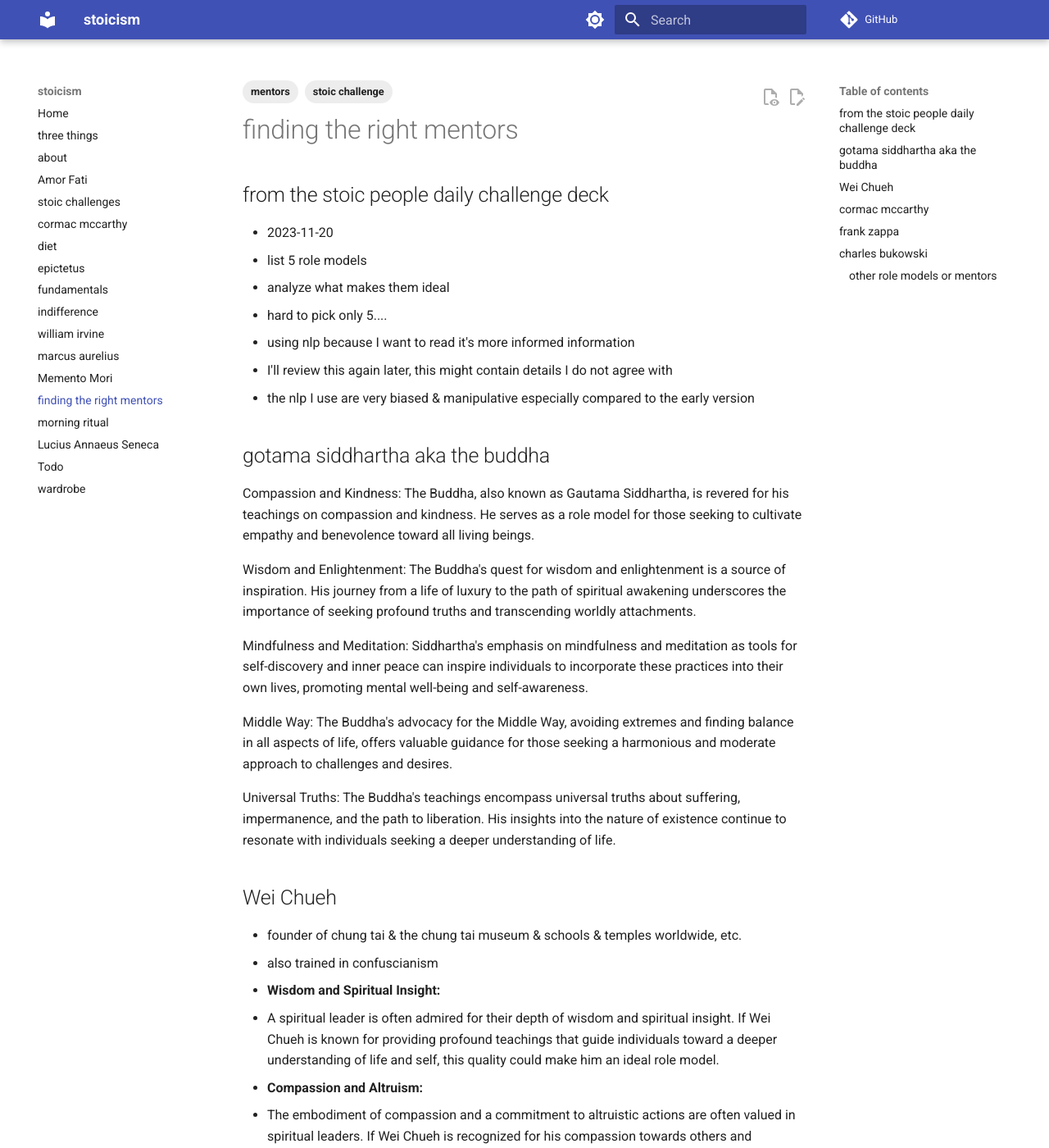
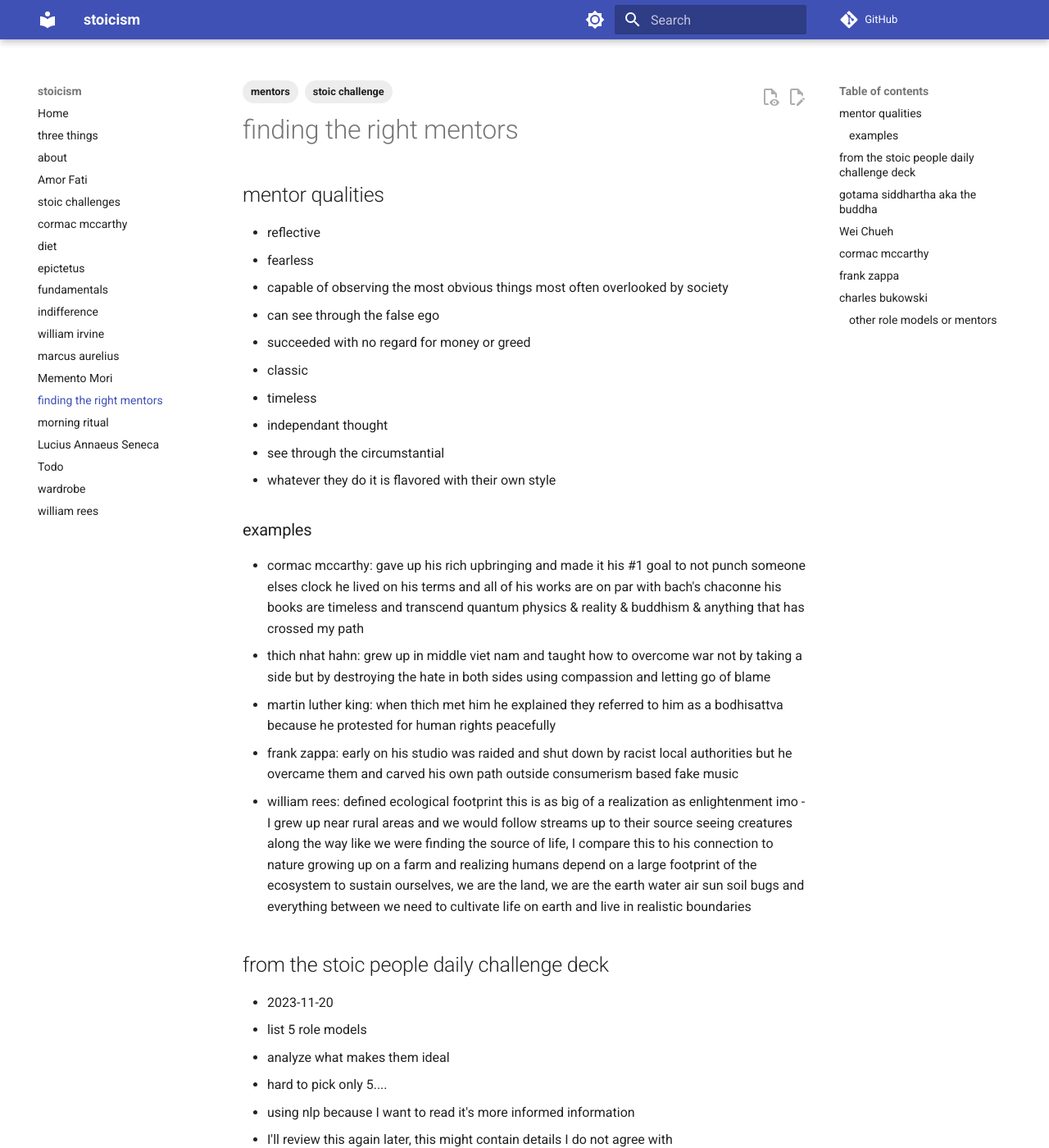
Before and after one commit to shane0/stoicism, an MkDocs documentation site: the page built from docs/mentors.md, in a window 1280 px wide and 1400 px high. Shown: the whole window at 82% size. Built offline with MkDocs 1.6.1 and Material for MkDocs 9.7.7, drawn with Linux system fonts in a browser that asks for light colours; comment, search, counter and statistics services are not loaded; the version menu is left out.

Commit message:
docs(rees): page for rees and small updates

```diff
--- a/docs/mentors.md
+++ b/docs/mentors.md
@@ -4,6 +4,28 @@ tags:
   - mentors
 ---
 # finding the right mentors
+
+## mentor qualities
+
+- reflective
+- fearless
+- capable of observing the most obvious things most often overlooked by society
+- can see through the false ego
+- succeeded with no regard for money or greed
+- classic
+- timeless
+- independant thought
+- see through the circumstantial
+- whatever they do it is flavored with their own style
+
+### examples
+
+- cormac mccarthy: gave up his rich upbringing and made it his #1 goal to not punch someone elses clock he lived on his terms and all of his works are on par with bach's chaconne his books are timeless and transcend quantum physics & reality & buddhism & anything that has crossed my path
+- thich nhat hahn: grew up in middle viet nam and taught how to overcome war not by taking a side but by destroying the hate in both sides using compassion and letting go of blame
+- martin luther king: when thich met him he explained they referred to him as a bodhisattva because he protested for human rights peacefully
+- frank zappa: early on his studio was raided and shut down by racist local authorities but he overcame them and carved his own path outside consumerism based fake music
+- william rees: defined ecological footprint this is as big of a realization as enlightenment imo - I grew up near rural areas and we would follow streams up to their source seeing creatures along the way like we were finding the source of life, I compare this to his connection to nature growing up on a farm and realizing humans depend on a large footprint of the ecosystem to sustain ourselves, we are the land, we are the earth water air sun soil bugs and everything between we need to cultivate life on earth and live in realistic boundaries
+
 
 ## from the stoic people daily challenge deck
 
```
Also changed, not shown: docs/william_rees.md (added, +12 -0 lines).
